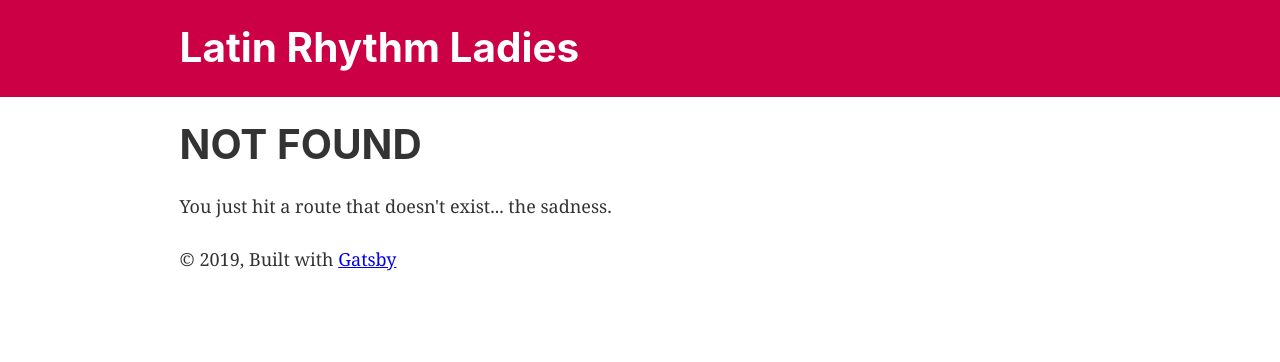
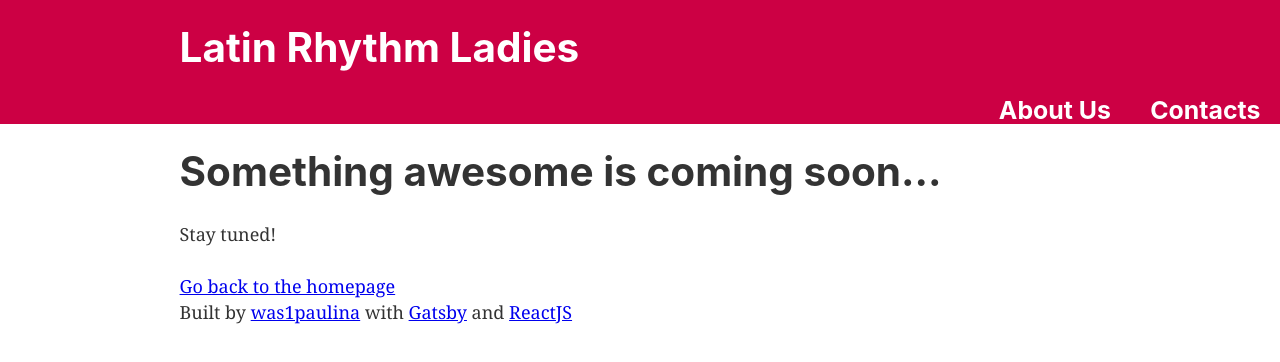
Before and after one commit to was1paulina/latinrhythmladies, a Gatsby site: page /about in a window 1280 px wide. Before the commit this address had no page. Built offline with nearby package versions, Linux system fonts and the light colour scheme; Gatsby itself is replaced by a stand-in of ours.

Commit message:
New pages

```diff
--- a/package.json
+++ b/package.json
@@ -7,6 +7,7 @@
   "dependencies": {
     "babel-plugin-styled-components": "^1.10.0",
     "gatsby": "^2.1.4",
+    "gatsby-background-image": "^0.2.3",
     "gatsby-image": "^2.0.29",
     "gatsby-plugin-manifest": "^2.0.17",
     "gatsby-plugin-offline": "^2.0.23",
@@ -23,6 +24,7 @@
     "react-typography": "^0.16.18",
     "styled-components": "^4.1.3",
     "typography": "^0.16.18",
+    "typography-theme-judah": "^0.16.18",
     "typography-theme-ocean-beach": "^0.16.18"
   },
   "keywords": [
--- a/src/components/header.js
+++ b/src/components/header.js
@@ -1,6 +1,8 @@
+import React from "react"
+import PropTypes from "prop-types"
+
 import { Link } from "gatsby"
-import PropTypes from "prop-types"
-import React from "react"
+import Menu from "./menu"
 
 const Header = ({ siteTitle }) => (
   <header
@@ -28,6 +30,15 @@ const Header = ({ siteTitle }) => (
         </Link>
       </h1>
     </div>
+    <div
+      style={{
+        textAlign: `right`,
+      }}
+    >
+      <h3 style={{ margin: 0 }}>
+        <Menu />
+      </h3>
+    </div>
   </header>
 )
 
--- a/src/components/image.js
+++ b/src/components/image.js
@@ -19,7 +19,7 @@ const Image = () => (
       query {
         iconImage: file(relativePath: { eq: "dance.png" }) {
           childImageSharp {
-            fluid(maxWidth: 300) {
+            fluid(maxWidth: 30) {
               ...GatsbyImageSharpFluid
             }
           }
--- a/src/components/layout.js
+++ b/src/components/layout.js
@@ -1,9 +1,14 @@
 import React from "react"
 import PropTypes from "prop-types"
 import { StaticQuery, graphql } from "gatsby"
+import styled from "styled-components"
+import Typography from 'typography'
+import judahTheme from 'typography-theme-judah'
 
 import Header from "./header"
 import "./layout.css"
+
+const typography = new Typography(judahTheme)
 
 const Layout = ({ children }) => (
   <StaticQuery
@@ -29,9 +34,8 @@ const Layout = ({ children }) => (
         >
           <main>{children}</main>
           <footer>
-            © {new Date().getFullYear()}, Built with
-            {` `}
-            <a href="https://www.gatsbyjs.org">Gatsby</a>
+          Built by <a href="https://github.com/was1paulina/latinrhythmladies">was1paulina</a> with {` `}
+            <a href="https://www.gatsbyjs.org">Gatsby</a> and <a href="https://reactjs.org/">ReactJS</a>
           </footer>
         </div>
       </>
--- /dev/null
+++ b/src/components/menu.js
@@ -0,0 +1,44 @@
+import React from "react"
+
+import {Link} from "gatsby"
+
+const Menu = () => (
+  <div>
+    <span
+      style={{
+        margin: `0 auto`,
+        maxWidth: 960,
+        padding: `1.45rem 1.0875rem`,
+      }}
+    >
+      <Link
+        to="/about/"
+        style={{
+          color: `white`,
+          textDecoration: `none`,
+        }}
+      >
+        About Us
+      </Link>
+    </span>
+    <span
+      style={{
+        margin: `0 auto`,
+        maxWidth: 960,
+        padding: `1.45rem 1.0875rem`,
+            }}
+    >
+      <Link
+        to="/contacts/"
+        style={{
+          color: `white`,
+          textDecoration: `none`,
+        }}
+      >
+        Contacts
+      </Link>
+    </span>
+  </div>
+)
+
+export default Menu
--- a/src/pages/page-2.js
+++ b/src/pages/about.js
@@ -4,13 +4,13 @@ import { Link } from "gatsby"
 import Layout from "../components/layout"
 import SEO from "../components/seo"
 
-const SecondPage = () => (
+const About = () => (
   <Layout>
-    <SEO title="Page two" />
+    <SEO title="About us" />
     <h1>Something awesome is coming soon...</h1>
     <p>Stay tuned!</p>
     <Link to="/">Go back to the homepage</Link>
   </Layout>
 )
 
-export default SecondPage
+export default About
--- /dev/null
+++ b/src/pages/contacts.js
@@ -0,0 +1,16 @@
+import React from "react"
+import { Link } from "gatsby"
+
+import Layout from "../components/layout"
+import SEO from "../components/seo"
+
+const Contacts = () => (
+  <Layout>
+    <SEO title="Contacts" />
+    <h1>You can always find us on social media.</h1>
+    <p>Or just come over!</p>
+    <Link to="/">Go back to the homepage</Link>
+  </Layout>
+)
+
+export default Contacts
```
Also changed, not shown: src/components/background.js (added, +39 -0 lines), src/images/coming.jpeg (added), src/images/coming2.jpeg (added), src/images/ladies.jpeg (added), src/images/slogan.jpeg (added), src/images/slogan2.jpeg (added), src/images/slogan3.jpeg (added), 1 other file.
